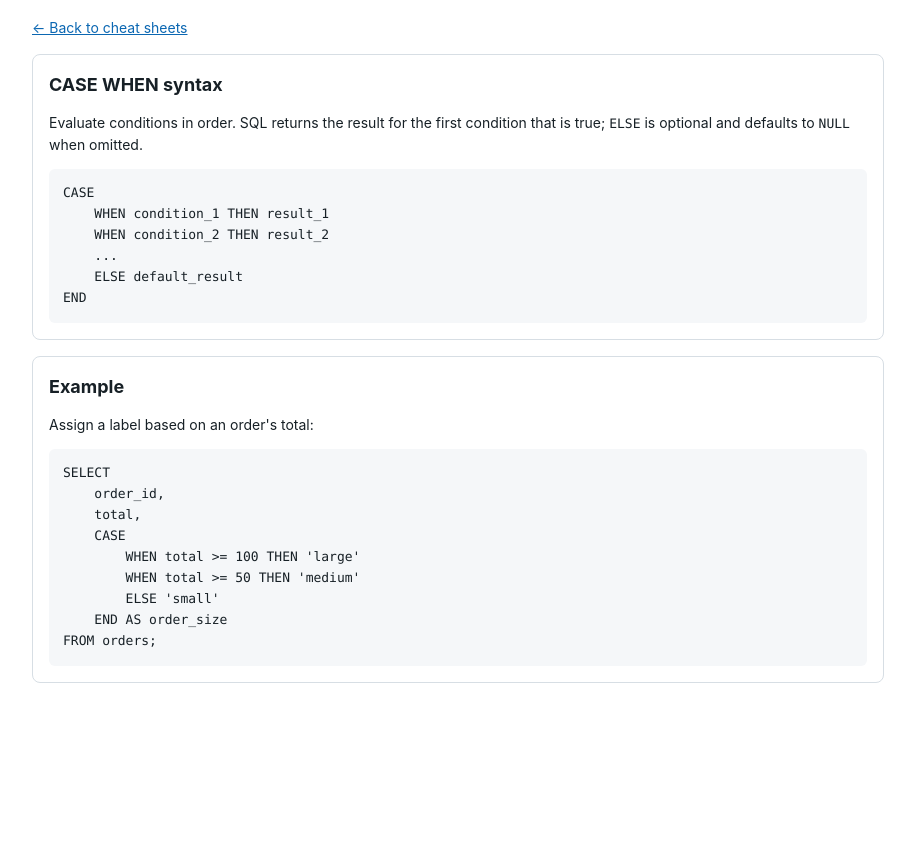
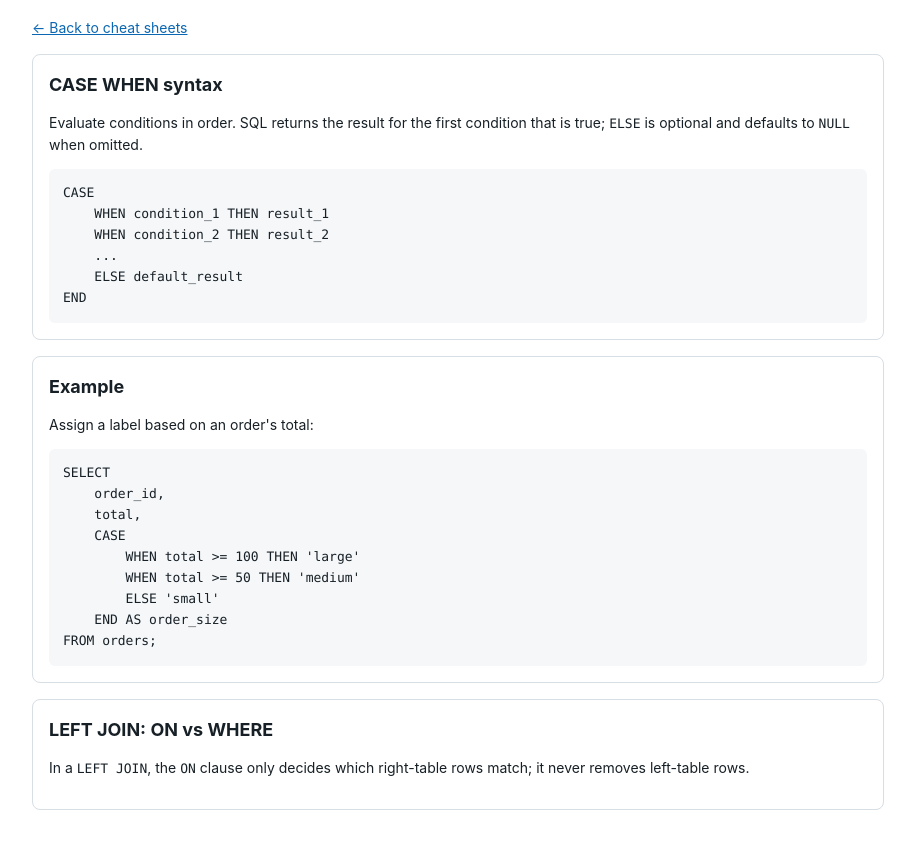
Before and after one commit to prateek-mehra/data-science-cheat-sheets, a plain HTML site: page sql-cheatsheet.html in a window 1280 px wide. Shown: the part 103-952 px from the top of the page, without its empty margins (182-1097 px from the left). Before the commit the page ends 826 px from the top, so only its background shows below. Drawn offline with Linux system fonts and the light colour scheme.

Commit message:
Add LEFT JOIN ON vs WHERE note to SQL cheat sheet
Co-Authored-By: Claude Opus 5.5 <noreply@anthropic.com>

```diff
--- a/sql-cheatsheet.html
+++ b/sql-cheatsheet.html
@@ -50,6 +50,10 @@ END</code></pre>
     END AS order_size
 FROM orders;</code></pre>
     </section>
+    <section>
+      <h2>LEFT JOIN: ON vs WHERE</h2>
+      <p>In a <code>LEFT JOIN</code>, the <code>ON</code> clause only decides which right-table rows match; it never removes left-table rows.</p>
+    </section>
   </main>
 </body>
 </html>
```
